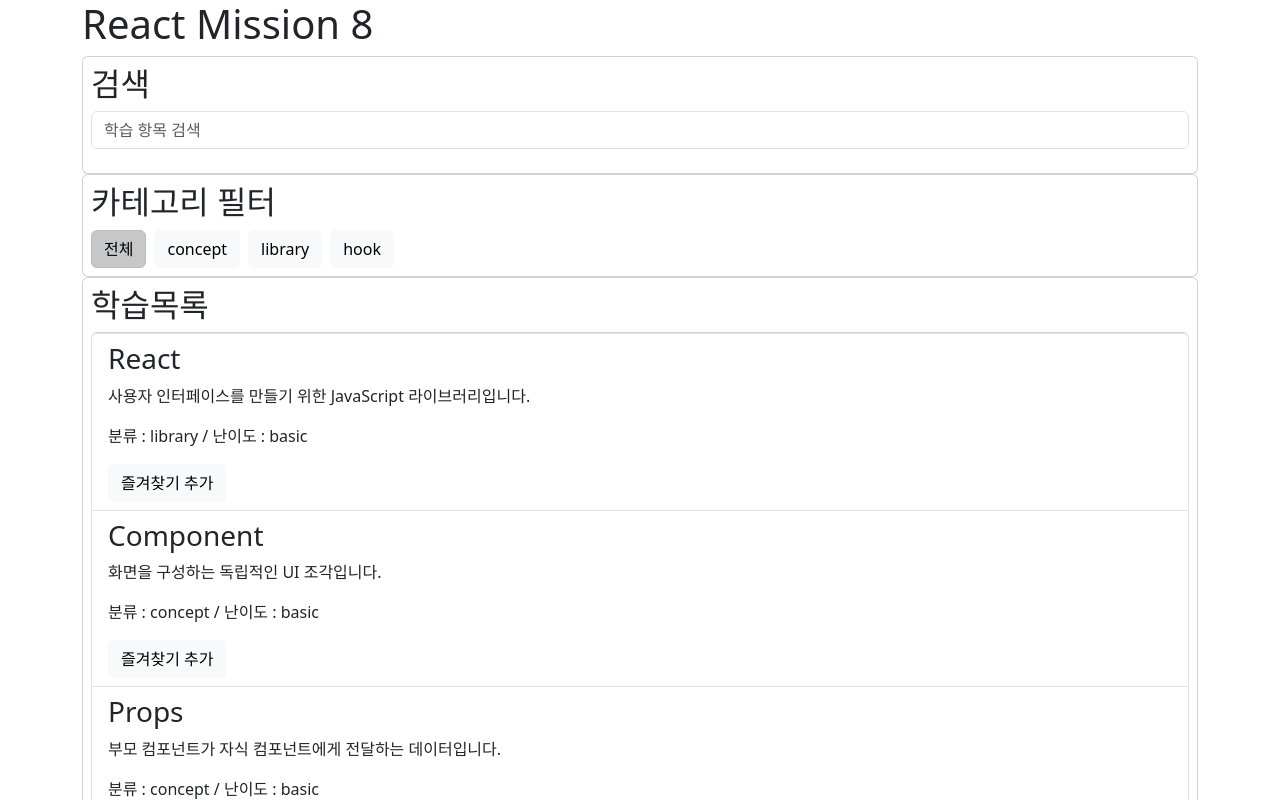
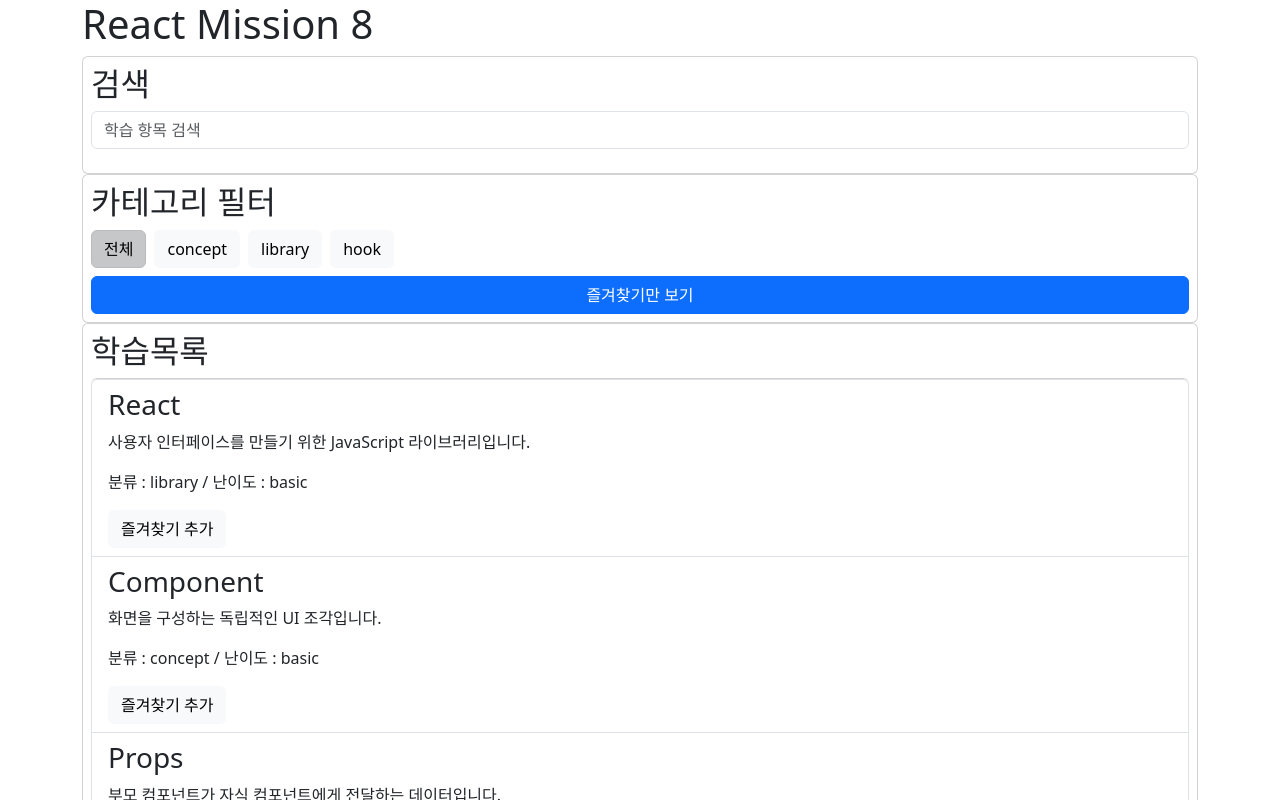
Before and after one commit to JEJU-Ratus/react-mission8, a React (Vite) app: page / in a window 1280 px wide. Shown: the top 800 px of the page. Built offline with nearby package versions, Linux system fonts and the light colour scheme.

Commit message:
feat: 즐겨찾기 필터링 버튼 추가 및 상태 관리 옵션 추가

```diff
--- a/src/App.jsx
+++ b/src/App.jsx
@@ -18,7 +18,7 @@ function App() {
         const matchedCategory = category === "all" || item.category === category;
         return matchedCategory && matchedKeyword;
       }),
-    [keyword, category],
+    [keyword, category, favoriteIds, favoriteOnly],
   );
 
   const handleToggleFavorite = _id => {
@@ -35,6 +35,13 @@ function App() {
         </div>
         <div className="card p-2">
           <CategoryFilter category={category} onCategoryChange={setCategory} />
+          <button
+            className={`btn mt-2 ${favoriteOnly ? "btn-secondary active" : "btn-primary"}`}
+            onClick={() => setFavoriteOnly(prev => !prev)}
+          >
+            {/* 현재 보기 상태에서 반대로 보여야 하기 때문에 true일때 전체항목 보기 활성화, false일때는 즐겨찾기 보기 활성화 */}
+            {favoriteOnly ? "전체항목 보기" : "즐겨찾기만 보기"}
+          </button>
         </div>
         <div className="card p-2">
           <StudyList
```
